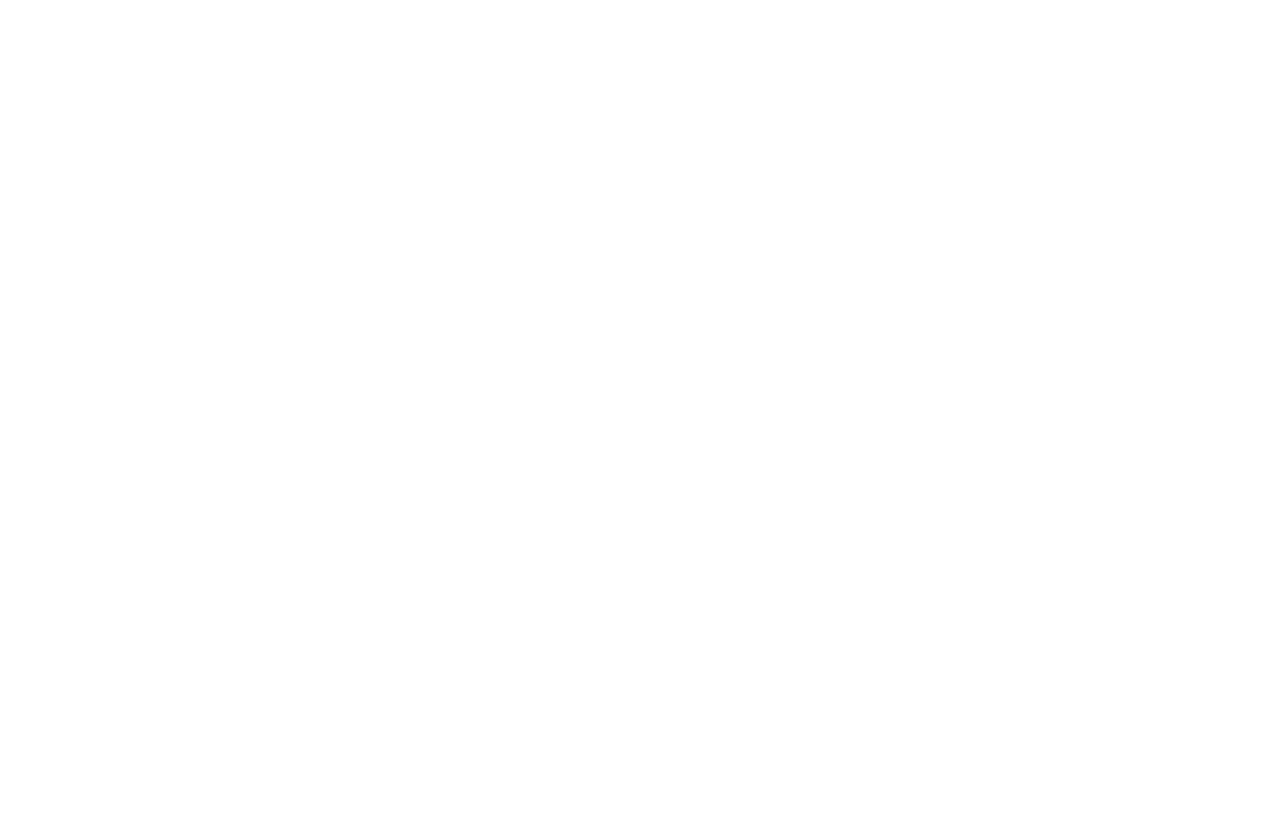
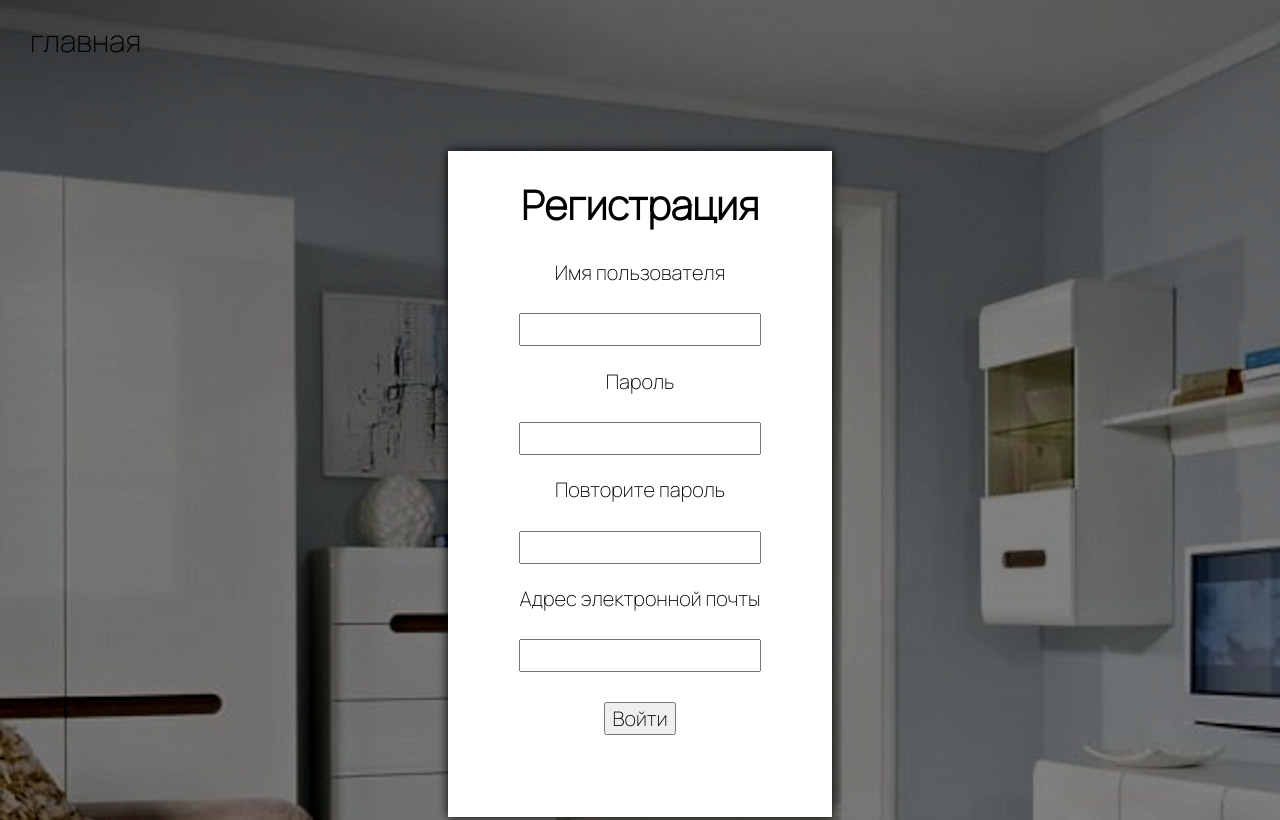
Before and after one commit to Ijne/WEB_project, a Flask app: page /registration in a window 1280 px wide. Before the commit the page is empty. Run offline with Flask 2, Linux system fonts and the light colour scheme.

Commit message:
Beginning 3.0

```diff
--- /dev/null
+++ b/forms/user.py
@@ -0,0 +1,11 @@
+from flask_wtf import FlaskForm
+from wtforms import PasswordField, StringField, SubmitField, EmailField
+from wtforms.validators import DataRequired
+
+
+class RegisterForm(FlaskForm):
+    name = StringField('Имя пользователя', validators=[DataRequired()])
+    password = PasswordField('Пароль', validators=[DataRequired()])
+    password_again = PasswordField('Повторите пароль', validators=[DataRequired()])
+    email = EmailField('Адрес электронной почты', validators=[DataRequired()])
+    submit = SubmitField('Войти')
--- a/main.py
+++ b/main.py
@@ -1,6 +1,9 @@
 from flask import Flask, render_template
+from werkzeug.utils import redirect
 
 from data import db_session
+from data.users import User
+from forms.user import RegisterForm
 
 app = Flask(__name__)
 app.config['SECRET_KEY'] = 'yandexlyceum_secret_key'
@@ -12,9 +15,28 @@
     return render_template('index.html')
 
 
-@app.route('/registration')
-def registration():
-    return render_template('registration.html')
+@app.route('/registration', methods=['GET', 'POST'])
+def reqister():
+    form = RegisterForm()
+    if form.validate_on_submit():
+        if form.password.data != form.password_again.data:
+            return render_template('registration.html', title='Регистрация',
+                                   form=form,
+                                   message="Пароли не совпадают")
+        db_sess = db_session.create_session()
+        if db_sess.query(User).filter(User.email == form.email.data).first():
+            return render_template('registration.html', title='Регистрация',
+                                   form=form,
+                                   message="Данная почта уже зарегистрированна")
+        user = User(
+            name=form.name.data,
+            email=form.email.data,
+        )
+        user.set_password(form.password.data)
+        db_sess.add(user)
+        db_sess.commit()
+        return redirect('/login')
+    return render_template('registration.html', title='Регистрация', form=form)
 
 
 def main():
--- /dev/null
+++ b/static/styles/style_registration.css
@@ -0,0 +1,86 @@
+@import url('https://fonts.googleapis.com/css2?family=Hind+Siliguri&family=Manrope:wght@200&display=swap');
+
+html,body{
+	height: 100%;
+	width: 100%;
+	margin: 0;
+	padding: 0;
+}
+
+body{
+	background-image: url('/static/img/фон2.jpg');
+}
+
+.wrapper{
+	min-height: 100%;
+	display: flex;
+	flex-direction: column;
+	background: white;
+}
+
+h1{
+	font-family: 'Manrope', sans-serif;
+	font-size: 40px;
+}
+
+.bar{
+	margin-top: 20px;
+}
+
+.back{
+	transition-duration: 0.3s;
+	font-family: 'Manrope', sans-serif;
+	font-size: 30px;
+	text-align: center;
+	text-decoration-line: none;
+	color: black;
+	margin-left: 30px;
+}
+
+.back:hover{
+	color: grey;
+}
+
+.registration{
+	width: 30%;
+	margin-left: 35%;
+	margin-top: 7%;
+	background: white;
+}
+
+.registration__field{
+	display: grid;
+	grid-template: repeat(6, 1fr) 0.05fr / 2fr;
+	box-shadow: 0px 0px 10px black;
+	text-align: center;
+}
+
+.registration__field-row{
+	display: grid;
+	grid-template: repeat(2, 1fr) / 1fr;
+}
+
+.registration__field-row-label{
+	font-family: 'Manrope', sans-serif;
+	font-size: 20px;
+}
+
+input{
+	font-family: 'Manrope', sans-serif;
+	font-size: 20px;
+}
+
+.registration__field-row-input{
+	margin-bottom: 10px;
+}
+
+.smbt-button{
+	font-family: 'Manrope', sans-serif;
+	font-size: 30px;
+}
+
+.error{
+	font-family: 'Manrope', sans-serif;
+	font-size: 20px;
+	margin-bottom: 15px;
+}
--- a/templates/registration.html
+++ b/templates/registration.html
@@ -1,10 +1,77 @@
 <!DOCTYPE html>
-<html lang="en">
+<html lang="ru">
 <head>
     <meta charset="UTF-8">
-    <title>Title</title>
+    <link rel="stylesheet" href="{{ url_for('static',filename='styles/style_registration.css') }}">
+    <title>Регистрация пользователя</title>
 </head>
 <body>
-
+    <div class="bar">
+        <a class="back" href="/">главная</a>
+    </div>
+    <div class="registration">
+        <form action="" method="post" class="registration__field">
+            {{ form.csrf_token }}
+            <h1 title="Форма регистрации на сайте">Регистрация</h1>
+            <div class="registration__field-row">
+                <div class="registration__field-row-label">
+                    <label>{{ form.name.label }}</label>
+                </div>
+                <div class="registration__field-row-input">
+                    {{ form.name(class="form-control") }}<br>
+                    {% for error in form.name.errors %}
+                        <p class="alert alert-danger" role="alert">
+                            {{ error }}
+                        </p>
+                    {% endfor %}
+                </div>
+            </div>
+            <div class="registration__field-row">
+                <div class="registration__field-row-label">
+                    <label>{{ form.password.label }}</label>
+                </div>
+                <div class="registration__field-row-input">
+                    {{ form.password(class="form-control", type="password") }}<br>
+                    {% for error in form.password.errors %}
+                        <p class="alert alert-danger" role="alert">
+                            {{ error }}
+                        </p>
+                    {% endfor %}
+                </div>
+            </div>
+            <div class="registration__field-row">
+                <div class="registration__field-row-label">
+                    <label>{{ form.password_again.label }}</label>
+                </div>
+                <div class="registration__field-row-input">
+                    {{ form.password_again(class="form-control", type="password") }}<br>
+                    {% for error in form.password.errors %}
+                        <p class="alert alert-danger" role="alert">
+                            {{ error }}
+                        </p>
+                    {% endfor %}
+                </div>
+            </div>
+            <div class="registration__field-row">
+                <div class="registration__field-row-label">
+                    <label>{{ form.email.label }}</label>
+                </div>
+                <div class="registration__field-row-input">
+                    {{ form.email(class="form-control", type="email") }}<br>
+                    {% for error in form.email.errors %}
+                        <p class="alert alert-danger" role="alert">
+                            {{ error }}
+                        </p>
+                    {% endfor %}
+                </div>
+            </div>
+            <div class="smbt-button">
+                {{ form.submit(type="submit", class="btn btn-primary") }}
+            </div>
+            <div class="error">
+                {{message}}
+            </div>
+        </form>
+    </div>
 </body>
 </html>
```
Also changed, not shown: data/users.py (+8 -0 lines), db/users_database.db, static/img/фон2.jpg (added).
